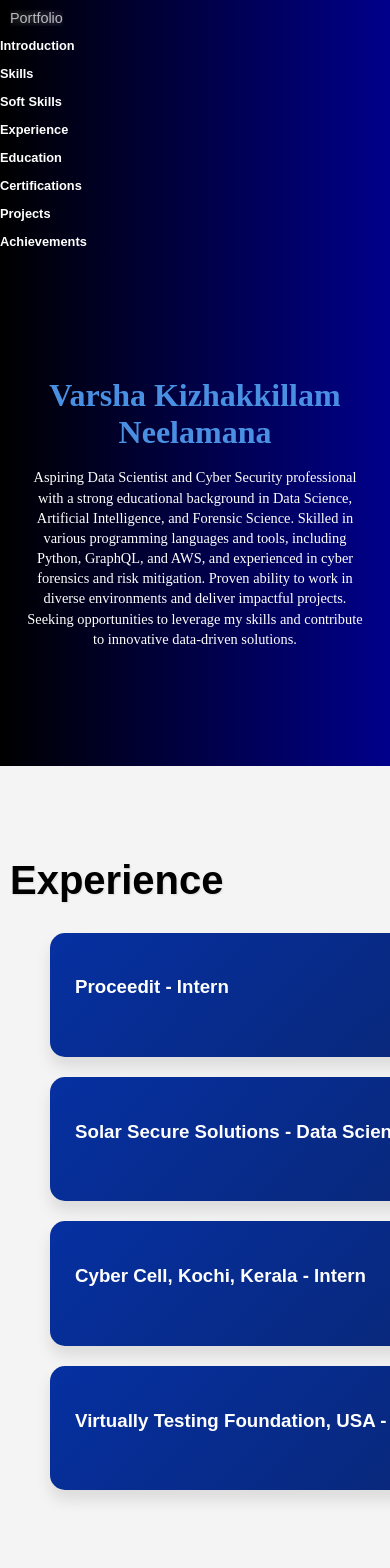
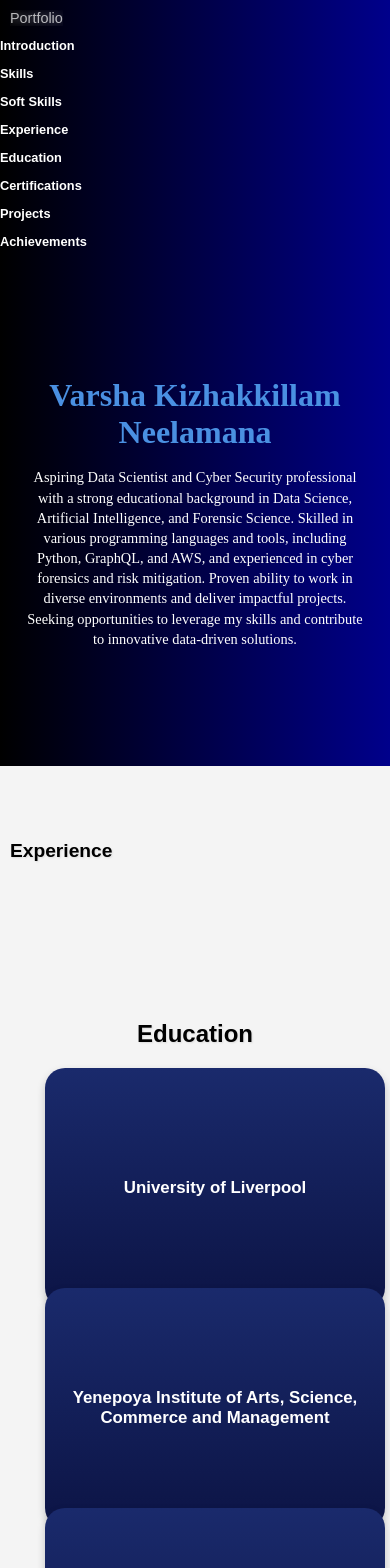
Before and after one commit to varshakn/real_portfolio, a React (Create React App) app: page / in a window 390 px wide. Shown: the top 1568 px of the page. Built offline with nearby package versions, Linux system fonts and the light colour scheme; a web font is replaced by a local one.

Commit message:
Update CSS files

```diff
--- a/src/components/Project.css
+++ b/src/components/Project.css
@@ -62,57 +62,41 @@
     line-height: 1.6; /* Line height for better readability */
   }
 
-/* Responsive adjustments for smaller screens */
   @media (max-width: 768px) {
-  h2 {
-    font-size: 1.5rem; /* Scale down heading font size */
+    .experience-section {
+      padding: 3rem 0; /* Adjust padding for mobile */
     }
 
-  .projects-section {
-    padding: 3rem 0;
-  }
-
-  .projects-container {
-    gap: 1rem; /* Reduce gap for smaller screens */
-  }
-
-  .project-box {
+    .experience-square {
+      width: 90%; /* Use 90% of the screen width on mobile */
+      aspect-ratio: 1 / 1; /* Set square aspect ratio */
+      padding: 0; /* Remove padding to maintain square shape */
+      margin: 0 auto; /* Center the boxes */
       font-size: 0.8rem; /* Adjust font size for readability */
     }
 
-  .project-details-container {
-    padding: 1.5rem;
-  }
-
-  .project-details {
-    font-size: 0.85rem;
+    .experience-details {
+      padding: 1.5rem; /* Adjust padding for experience details */
+      font-size: 0.85rem; /* Adjust font size for readability */
     }
   }
 
   @media (max-width: 480px) {
-  h2 {
-    font-size: 1.2rem;
-    margin-bottom: 1.5rem;
+    .experience-section h2 {
+      font-size: 1.2rem; /* Scale down heading font size */
+      margin-bottom: 1.5rem; /* Space below heading */
     }
 
-  .projects-section {
-    padding: 2rem 0;
+    .experience-square {
+      padding: 0; /* Remove padding for square shape */
+      width: 90%; /* Full width on very small screens */
+      aspect-ratio: 1 / 1; /* Set square aspect ratio */
+      margin: 0 auto; /* Center the boxes */
+      font-size: 0.75rem; /* Adjust font size to match project boxes */
     }
 
-  .projects-container {
-    grid-template-columns: 1fr; /* Single column on very small screens */
-  }
-
-  .project-box {
-    font-size: 0.75rem;
-    padding: 0.4rem;
-  }
-
-  .project-details-container {
-    padding: 1rem;
-  }
-
-  .project-details {
-    font-size: 0.8rem;
+    .experience-details {
+      padding: 1rem; /* Adjust padding for experience details */
+      font-size: 0.8rem; /* Adjust font size for readability */
     }
   }
```
Lines whose indentation alone changed are shown as unchanged.
